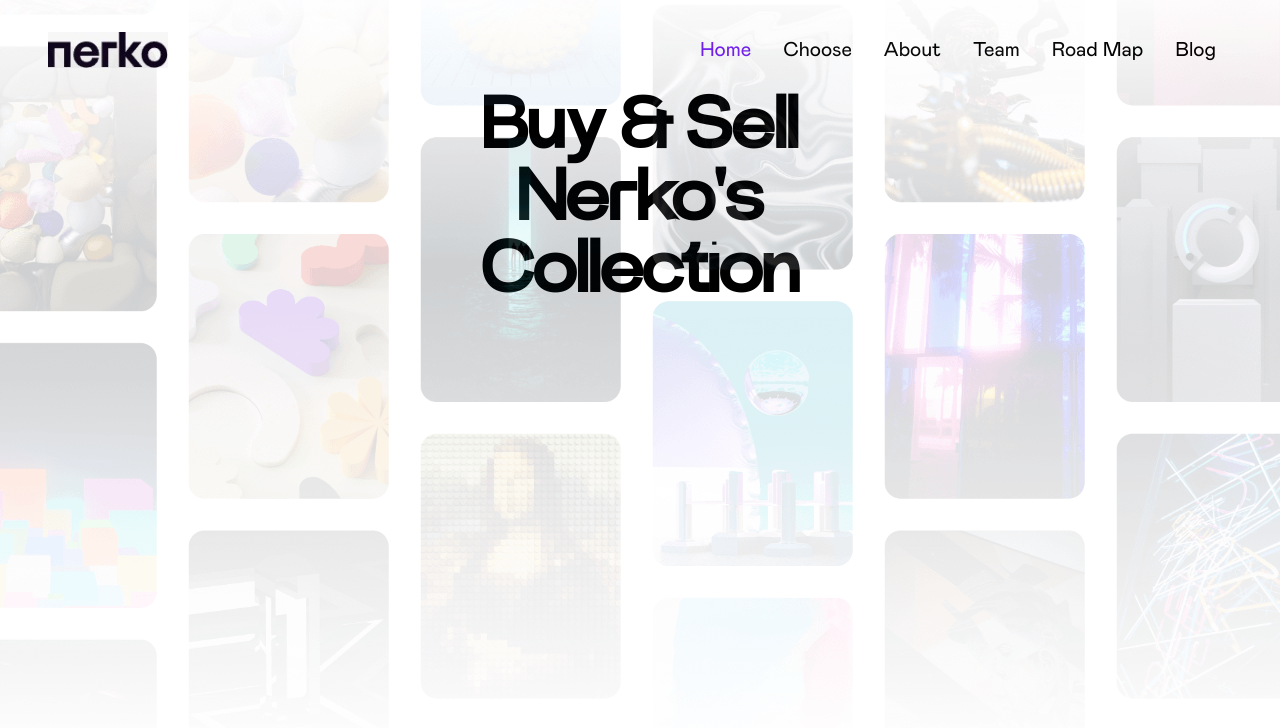
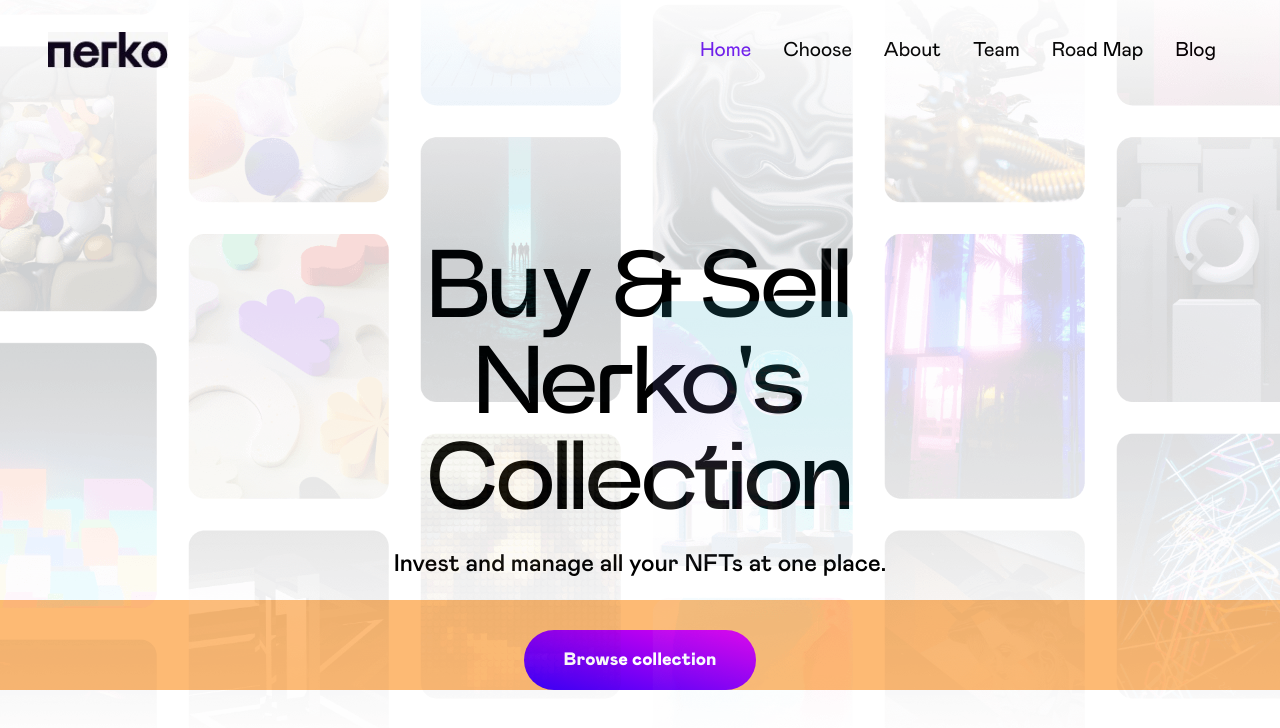
Before and after one commit to GustaChiroli/nerkolandingpage, a Next.js app: page / in a window 1280 px wide. Shown: the top 728 px of the page. Built offline with nearby package versions, Linux system fonts and the light colour scheme.

Commit message:
modificado cores tailwind e botao principal

```diff
--- a/app/_components/FirstSession.tsx
+++ b/app/_components/FirstSession.tsx
@@ -1,16 +1,30 @@
-import styles from '../styles/Home.module.css';
+import styles from "../styles/Home.module.css";
 const FirstSession = () => {
-    return (
-        <>
-            <div className=" flex w-full justify-center">
-                <div className=" flex w-64 justify-center">
+  return (
+    <div className="w-full h-full justify-center text-center py-[150px]">
+      <div className=" flex justify-center">
+        <div className=" flex w-64 justify-center">
+          <h1 className="text-8xl font-sans">
+            Buy & Sell Nerko&apos;s Collection
+          </h1>
+        </div>
+      </div>
+      <div className="justify-center my-5">
+        <h1 className=" font-MabryPro-Medium text-2xl">
+          Invest and manage all your NFTs at one place.
+        </h1>
+      </div>
+      <div className=" w-full bg-orange-300 justify-center flex">
+        <a
+          className=" text-white font-mabry-pro text-lg bg-gradient-to-tr from-buttomBlue to-buttomPink mt-[30px] py-4 px-[40px] rounded-full"
+          href="#"
+        >
+          <span>Browse collection</span>
+        </a>
 
-                    <h1 className={`${styles.teste} text-7xl font-extrabold font-sans`}>Buy & Sell Nerko's Collection</h1>
-                </div>
-            </div>
-        </>
-
-    );
-}
+      </div>
+    </div>
+  );
+};
 
 export default FirstSession;
--- a/app/page.tsx
+++ b/app/page.tsx
@@ -1,6 +1,6 @@
 import Background from "./_components/Background";
 import Navbar from "./_components/Navbar";
-import FirstSession from "./_components/firstSession";
+import FirstSession from "./_components/FirstSession";
 
 const Home = () => {
     return (
--- a/tailwind.config.ts
+++ b/tailwind.config.ts
@@ -14,6 +14,10 @@
         'MabryPro-Medium': ['MabryPro-Medium', 'sans-serif'],
         'MabryPro-Regular': ['MabryPro-Regular', 'sans-serif'],
       },
+      colors: {
+        buttomBlue: '#3A00FA',
+        buttomPink: '#E400ED',
+      },
       backgroundImage: {
         "gradient-radial": "radial-gradient(var(--tw-gradient-stops))",
         "gradient-conic":
```
